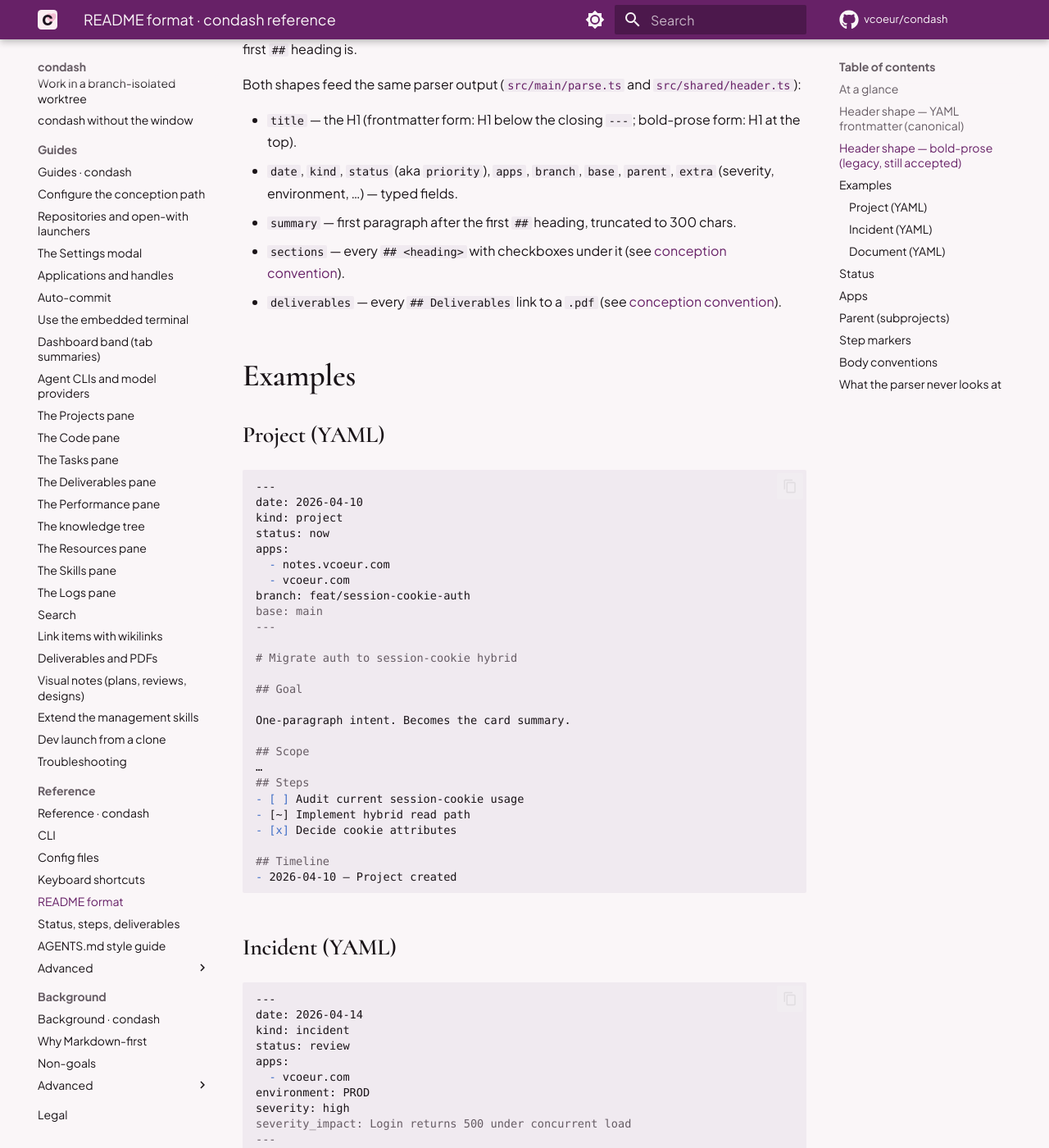
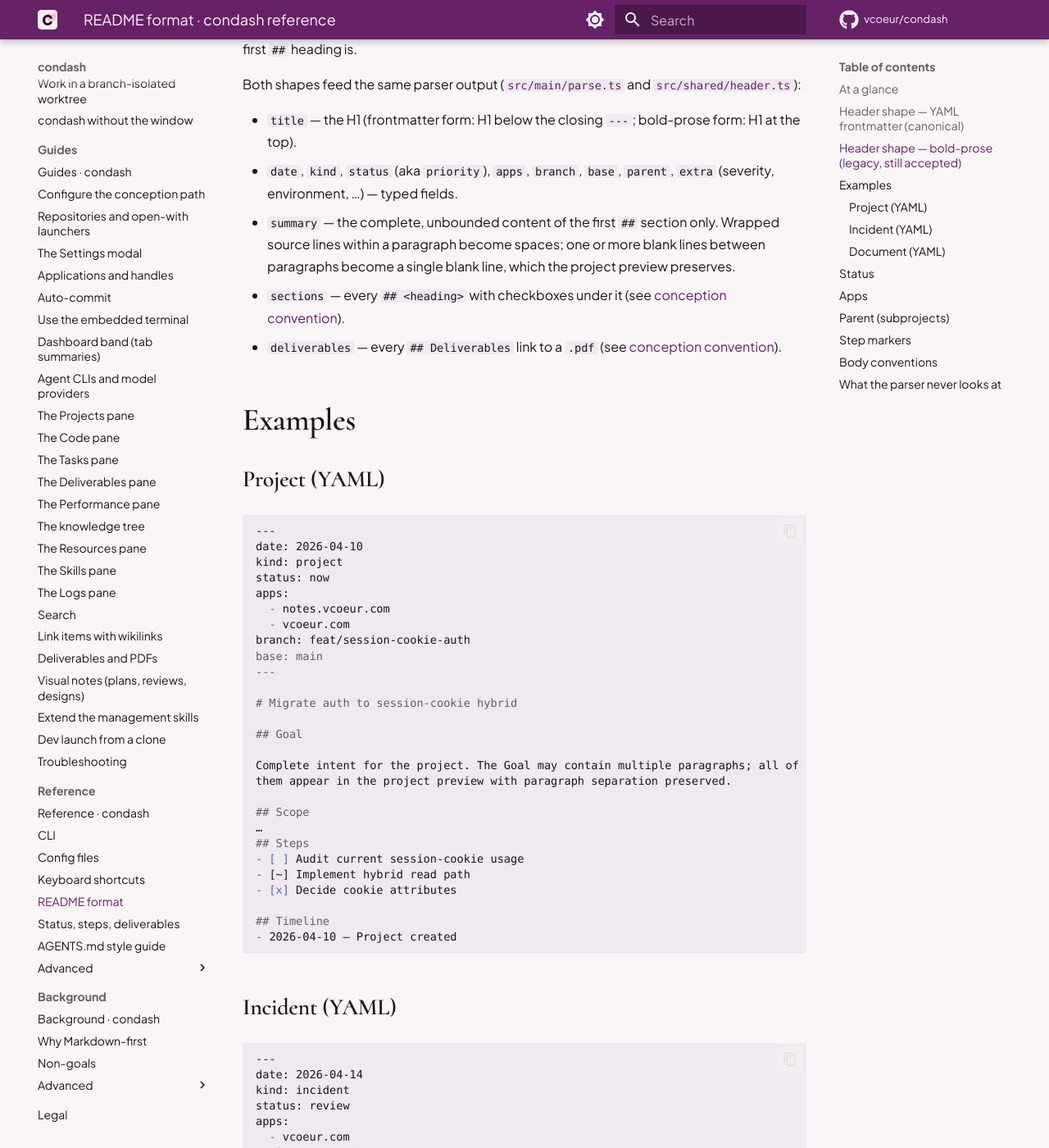
Before and after one commit to vcoeur/condash, an MkDocs documentation site: the page built from docs/reference/readme-format.md, in a window 1280 px wide and 1400 px high, scrolled down 3209 px. Shown: the whole window at 82% size. Built offline with MkDocs 1.6.1 and Material for MkDocs 9.7.7, drawn with Linux system fonts in a browser that asks for light colours; comment, search, counter and statistics services are not loaded; some of the changed text lies outside the part shown.

Commit message:
projects: preserve complete multi-paragraph Goals

```diff
--- a/docs/reference/readme-format.md
+++ b/docs/reference/readme-format.md
@@ -78,7 +78,9 @@
 
 - `title` — the H1 (frontmatter form: H1 below the closing `---`; bold-prose form: H1 at the top).
 - `date`, `kind`, `status` (aka `priority`), `apps`, `branch`, `base`, `parent`, `extra` (severity, environment, …) — typed fields.
-- `summary` — first paragraph after the first `##` heading, truncated to 300 chars.
+- `summary` — the complete, unbounded content of the first `##` section only. Wrapped
+  source lines within a paragraph become spaces; one or more blank lines between
+  paragraphs become a single blank line, which the project preview preserves.
 - `sections` — every `## <heading>` with checkboxes under it (see [conception convention](conception-convention.md)).
 - `deliverables` — every `## Deliverables` link to a `.pdf` (see [conception convention](conception-convention.md)).
 
@@ -102,7 +104,8 @@
 
 ## Goal
 
-One-paragraph intent. Becomes the card summary.
+Complete intent for the project. The Goal may contain multiple paragraphs; all of
+them appear in the project preview with paragraph separation preserved.
 
 ## Scope
 …
@@ -133,7 +136,8 @@
 
 ## Description
 
-First paragraph is the card summary. Keep it one sentence for the dashboard.
+The complete first H2 section is the summary shown in the project preview. It may
+contain multiple paragraphs; the next H2 heading ends it.
 
 ## Timeline
 - 2026-04-14 11:04 — Pager fires
--- a/src/renderer/project-preview.css
+++ b/src/renderer/project-preview.css
@@ -118,7 +118,7 @@
   color: var(--text);
   font-size: var(--text-sm);
   line-height: 1.5;
-  white-space: normal;
+  white-space: pre-line;
   overflow-wrap: anywhere;
 }
 
```
Also changed, not shown: AGENTS.md (+1 -1 lines), 3 other files.
